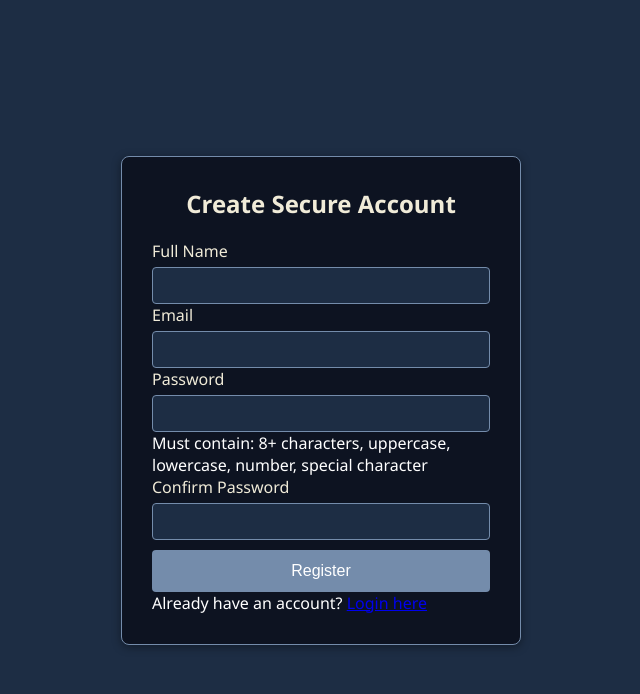
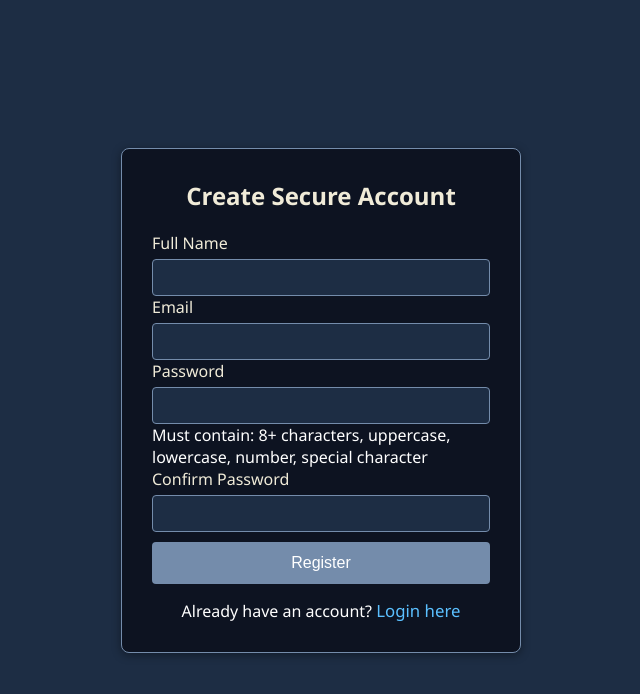
Before and after one commit to TheWilliamsGP/international-bank, a React (Create React App) app: page /register in a window 1280 px wide. Shown: the top 694 px of the page, without its empty margins (319-959 px from the left). Built offline with nearby package versions, Linux system fonts and the light colour scheme.

Commit message:
Fixed dashboard spacing Fixed Auth-link "login here" button

```diff
--- a/src/App.css
+++ b/src/App.css
@@ -171,7 +171,7 @@
 }
 
 .dashboard .primary-btn {
-  margin: 5px 0;
+  margin: 9px 10px;
 }
 
 /* Buttons */
--- a/src/pages/Register.js
+++ b/src/pages/Register.js
@@ -145,7 +145,8 @@
         <button type="submit" disabled={isLoading}>
           {isLoading ? 'Creating Account...' : 'Register'}
         </button>
-        <p>Already have an account? <Link to="/login">Login here</Link></p>
+        <p className="auth-link">
+          Already have an account? <Link to="/login">Login here</Link></p>
       </form>
     </div>
   );
```
